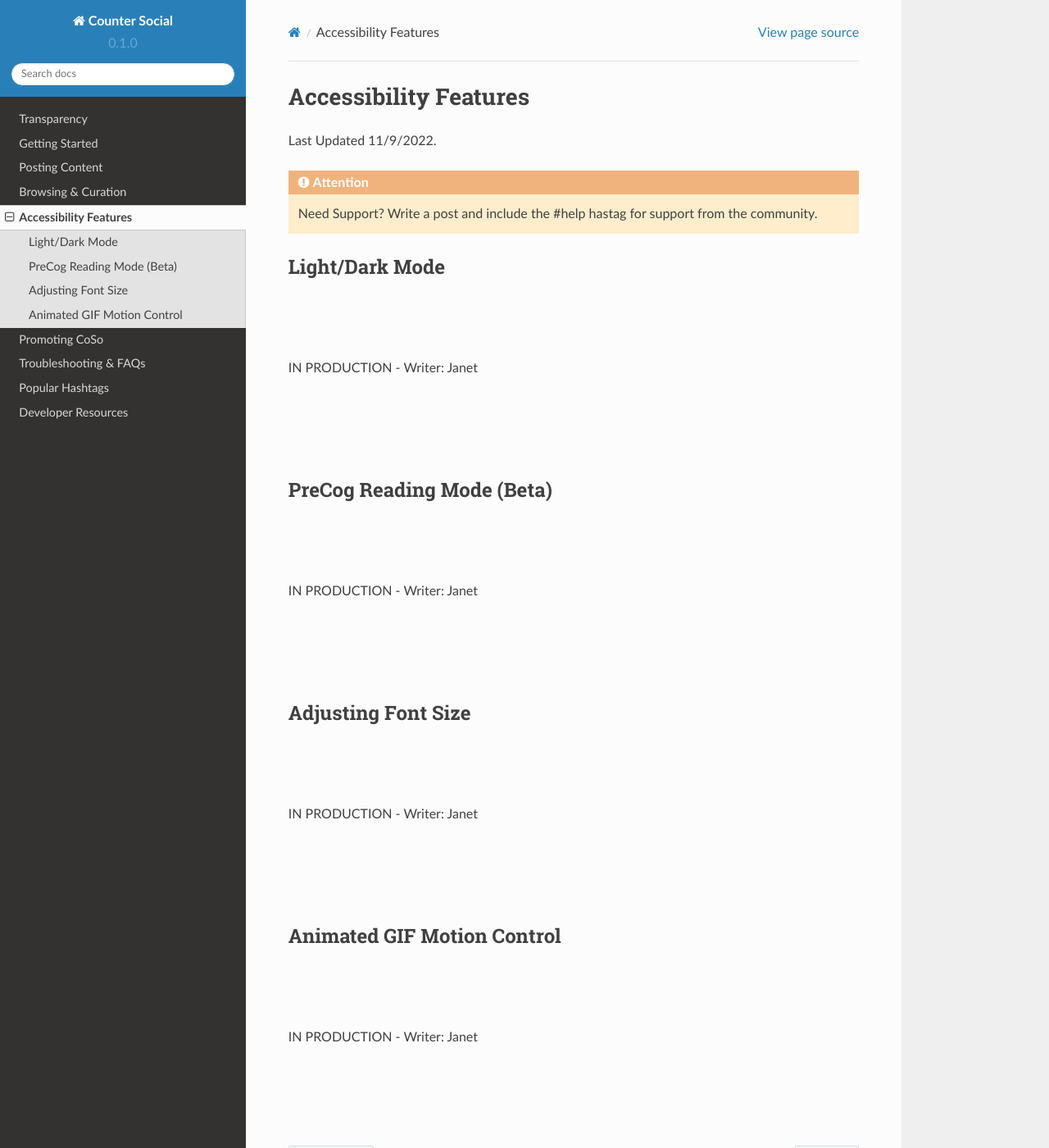
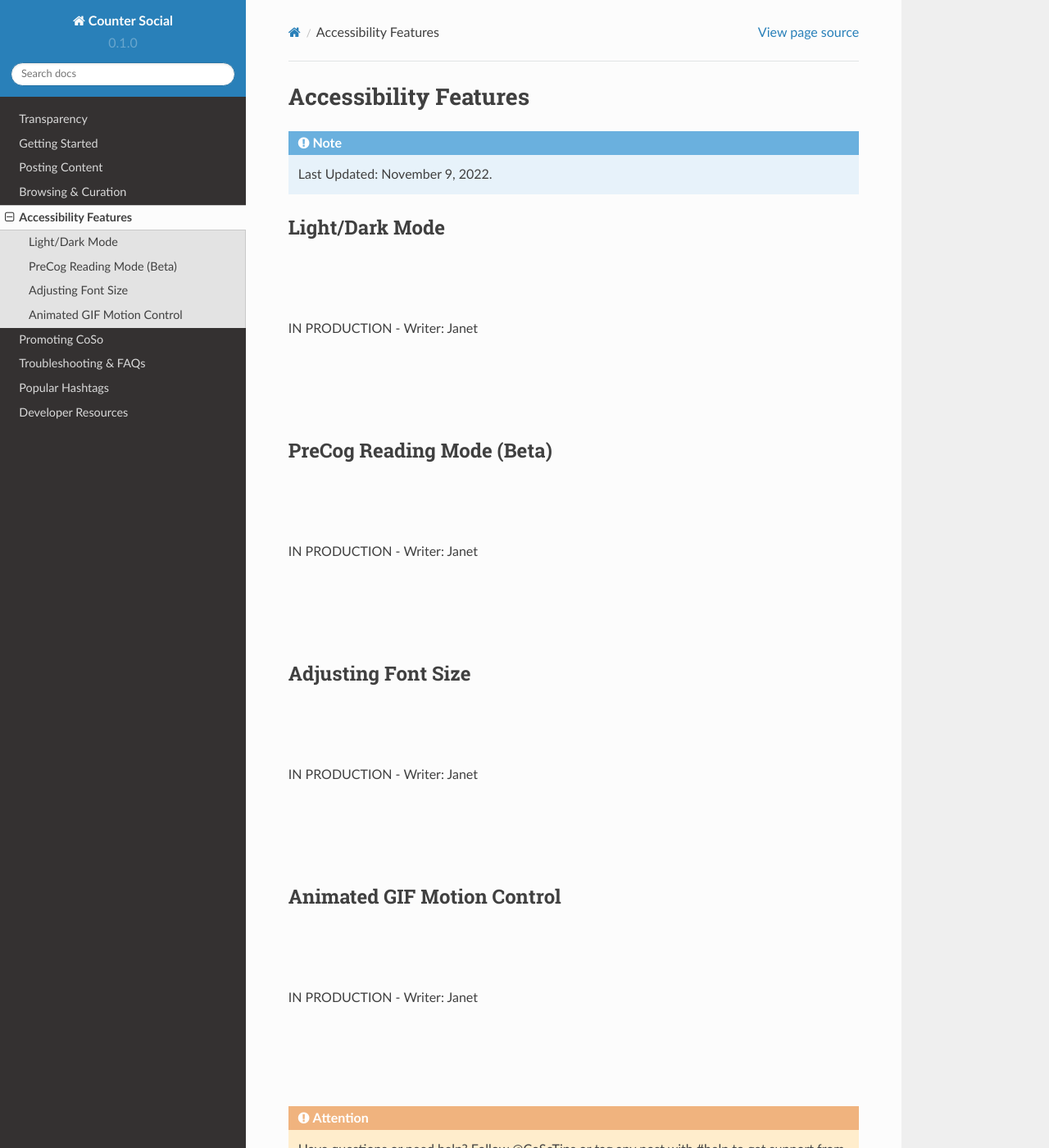
Before and after one commit to itskel/userguide, a Sphinx documentation site: the page built from docs/source/accessibility.rst, in a window 1280 px wide and 1400 px high. Shown: the whole window at 82% size. Built offline with Sphinx 7.4.7 and the Read the Docs theme 2.0.0, drawn with Linux system fonts in a browser that asks for light colours; pages that are not in the unit, such as notebooks, are missing from menus; some of the changed text lies outside the part shown.

Commit message:
Update accessibility.rst

```diff
--- a/docs/source/accessibility.rst
+++ b/docs/source/accessibility.rst
@@ -1,9 +1,7 @@
 Accessibility Features
 =====
 
-Last Updated 11/9/2022.
-
-.. attention:: Need Support? Write a post and include the #help hastag for support from the community.
+.. note:: Last Updated: November 9, 2022.
 
 
 
@@ -50,3 +48,5 @@
 |
 |
 |
+
+.. attention:: Have questions or need help? Follow @CoSoTips or tag any post with #help to get support from the community.
```
